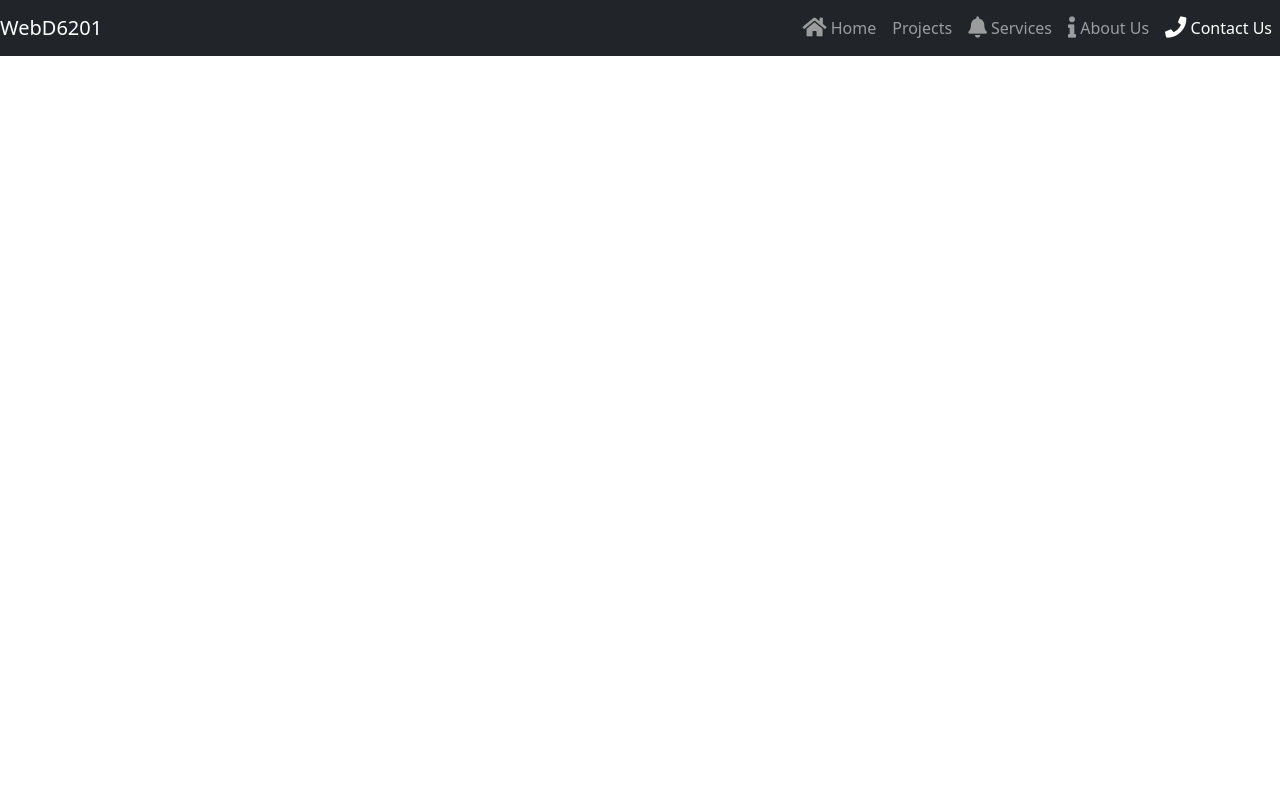
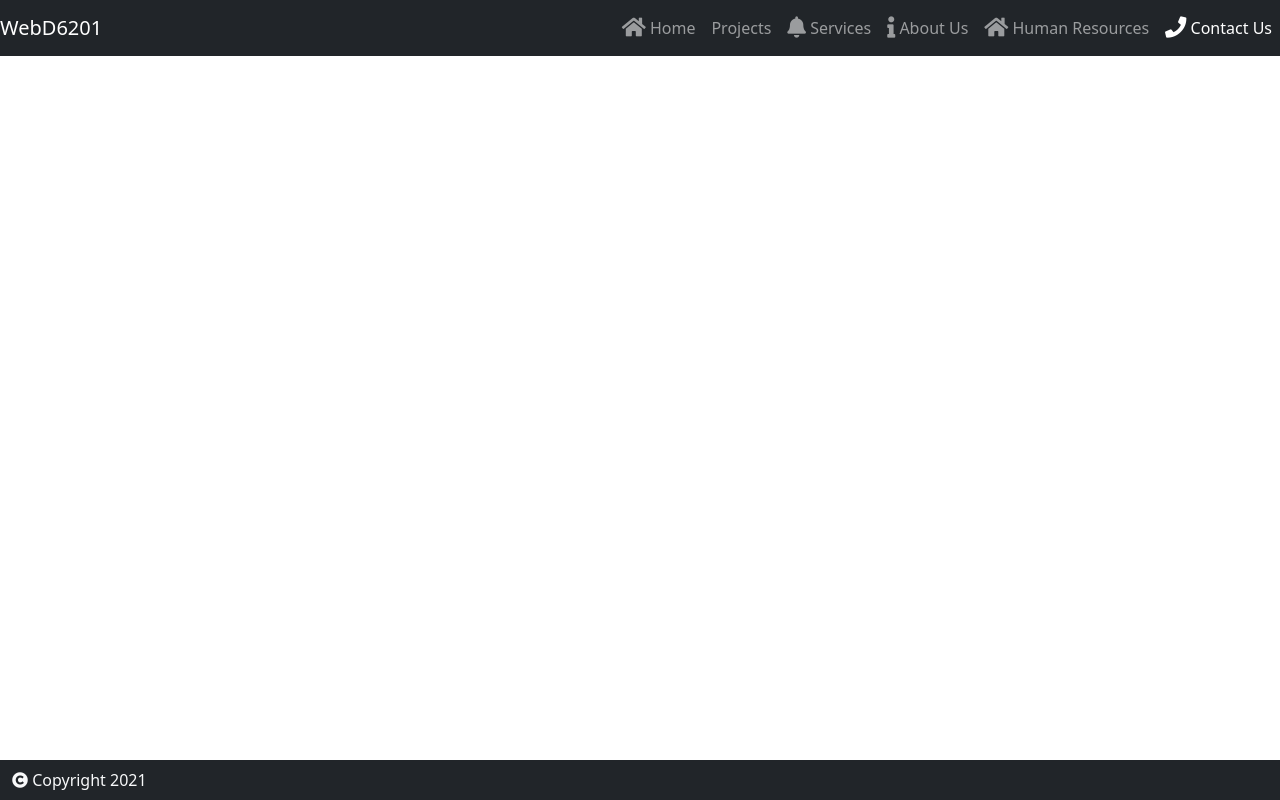
Before and after one commit to Tomelinski/Webd6201-Lab02, a website: page contact.html in a window 1280 px wide. Drawn offline with nearby package versions, Linux system fonts and the light colour scheme.

Commit message:
Added the Human Resources Nav link and the page footer via DOM Manipulation.

```diff
--- a/Scripts/app.js
+++ b/Scripts/app.js
@@ -11,6 +11,13 @@
 /** IFFE Function */
 (() => {
 
+    // Declarations
+    let mainContent = document.getElementsByTagName("main")[0]; // Holds the <main> element
+
+
+    // First Fix the upper, lower navbars. Ensuring they display properly
+    fixNavBars();
+
     /** Web Application Startup Functions */
     /** Start() - Lets the application know which content to load
      *          based on the title of the document.
@@ -18,10 +25,6 @@
     function Start() {
         console.log("Web App Started.");``
 
-        // Fix the "Products" Nav item
-        let projectPageAnchor = document.getElementById("projects");    // Get the Nav item Anchor tag by id
-        projectPageAnchor.setAttribute("href", "projects.html");        // Correctly set the Hypertext Reference attribute
-        projectPageAnchor.textContent = " Projects";                    // Correctly set the text to indicate a project page
 
         // A switch case used to figure out which page is being loaded.
         switch (document.title) {
@@ -40,7 +43,11 @@
             case "Services":
                 displayServicesPage();
                 break;
+            case "Human Resources":
+                displayHumanResourcesPage();
+                break;
         }
+
     }
 
     /** Display Page Content Functions */
@@ -48,8 +55,6 @@
     function displayHomePage() {
 
         let newParagraph = document.createElement("p");
-        let mainContent = document.getElementsByTagName("main")[0];
-
         newParagraph.setAttribute("id", "paragraphOne");
         newParagraph.textContent = "Paragraph One!";
         newParagraph.className = "fs-6";
@@ -77,6 +82,58 @@
 
     }
 
+    /** displayHumanResourcesPage() - Loads the Content for human_resources.html */
+    function displayHumanResourcesPage() {
+
+
+    }
+
+    /**
+     * fixNavBars() - This Function is used to finish creating the Header/Footer Navbars
+     *              using DOM Manipulation and Injection. First it fixes the "Products"
+     *              NavBar link to correctly show, "Projects" and link to the projects.html
+     *              page. It also Insert a new NavBar link, "Human Recources" between
+     *              "About us" and "Contact Us" links. Finally, it adds a footer to the
+     *              bottom of the page.
+     */
+    function fixNavBars()
+    {
+        // Fix the "Products" Nav item
+        let projectPageAnchor = document.getElementById("projects");    // Get the Nav item Anchor tag by id
+        projectPageAnchor.setAttribute("href", "projects.html");        // Correctly set the Hypertext Reference attribute
+        projectPageAnchor.textContent = " Projects";                    // Correctly set the text to indicate a project page
+
+        // Insert a Nav item for Human Resources
+        let navBarItemList = document.getElementById("pageList");  // Get the <ul> holding the Page links
+        let humanResourcesListItem = document.createElement("li"); // Create a new list Item
+        humanResourcesListItem.setAttribute("class", "nav-item");  // Set the class of the list item to "nav-item"
+        // Create the anchor that will exist within the humanResourcesListItem
+        let hrListItemData = '<a class="nav-link" aria-current="page" ' +
+                             'href="human_resources.html"><i class="fas fa-home fa-lg"></i> Human Resources</a>';
+        // Set the innerHtml with the data above
+        humanResourcesListItem.innerHTML = hrListItemData;
+        // Insert the new listitem before the 8th child within the <ul>
+        //-(8th because it counts both the <li> elements and the <a> elements within)
+        navBarItemList.insertBefore(humanResourcesListItem, navBarItemList.childNodes[8]);
+
+
+        // Insert a new footer NavBar
+        let footerData = "";    // A variable to hold the html code for the footers navBar
+        // Create the footer element
+        let pageFooter = document.createElement("footer");
+        // Insert the new footer element before the "next" sibling of <main>
+        //-Reads as <body>.insertBefore(pageFooter, elementAfterMain)
+        mainContent.parentNode.insertBefore(pageFooter, mainContent.nextSibling);
+
+        footerData = '<nav class="navbar fixed-bottom navbar-dark bg-dark"> ' +
+                     '<div class="container-fluid"> ' +
+                     '<h7 class="text-light"><i class="fas fa-copyright text-light"></i> Copyright 2021</h7> ' +
+                     '</div> ' +
+                     '</nav> ';
+        pageFooter.innerHTML = footerData;
+
+    }
+
     // Add an event listener for the load event (Page load).
     //-Call the Start() function so that we can display page
     //-specific content
--- a/contact.html
+++ b/contact.html
@@ -28,7 +28,7 @@
               </button>
 
               <div class="collapse navbar-collapse" id="navbarSupportedContent">
-                <ul class="navbar-nav ms-auto mb-2 mb-lg-0">
+                <ul id="pageList" class="navbar-nav ms-auto mb-2 mb-lg-0">
                   <li class="nav-item ">
                     <a class="nav-link" aria-current="page" href="index.html"><i class="fas fa-home fa-lg"></i> Home</a>
                   </li>
```
Also changed, not shown: about.html (+1 -1 lines), human_resources.html (added, +66 -0 lines), index.html (+1 -1 lines), projects.html (+1 -1 lines), services.html (+1 -1 lines).
